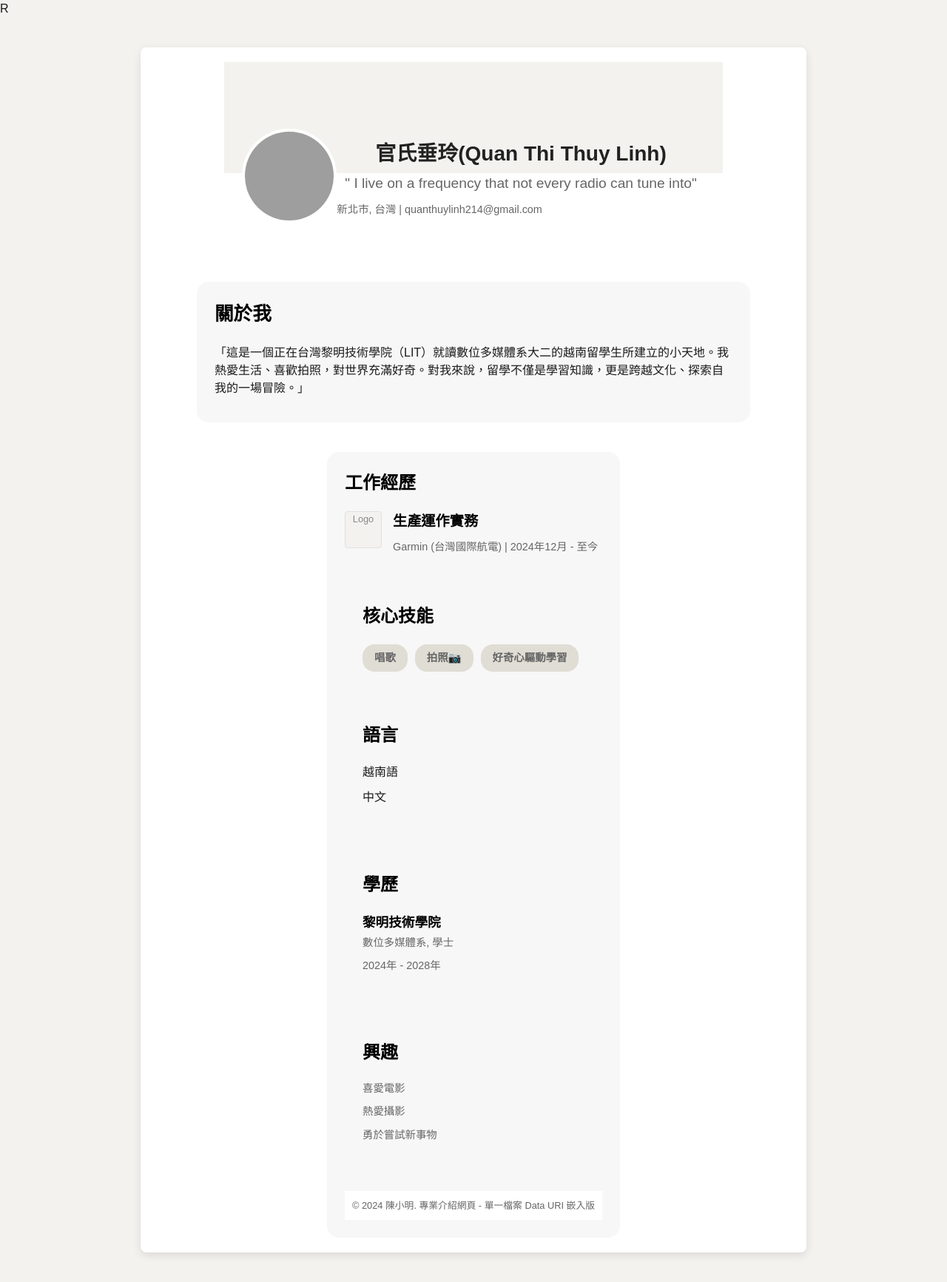
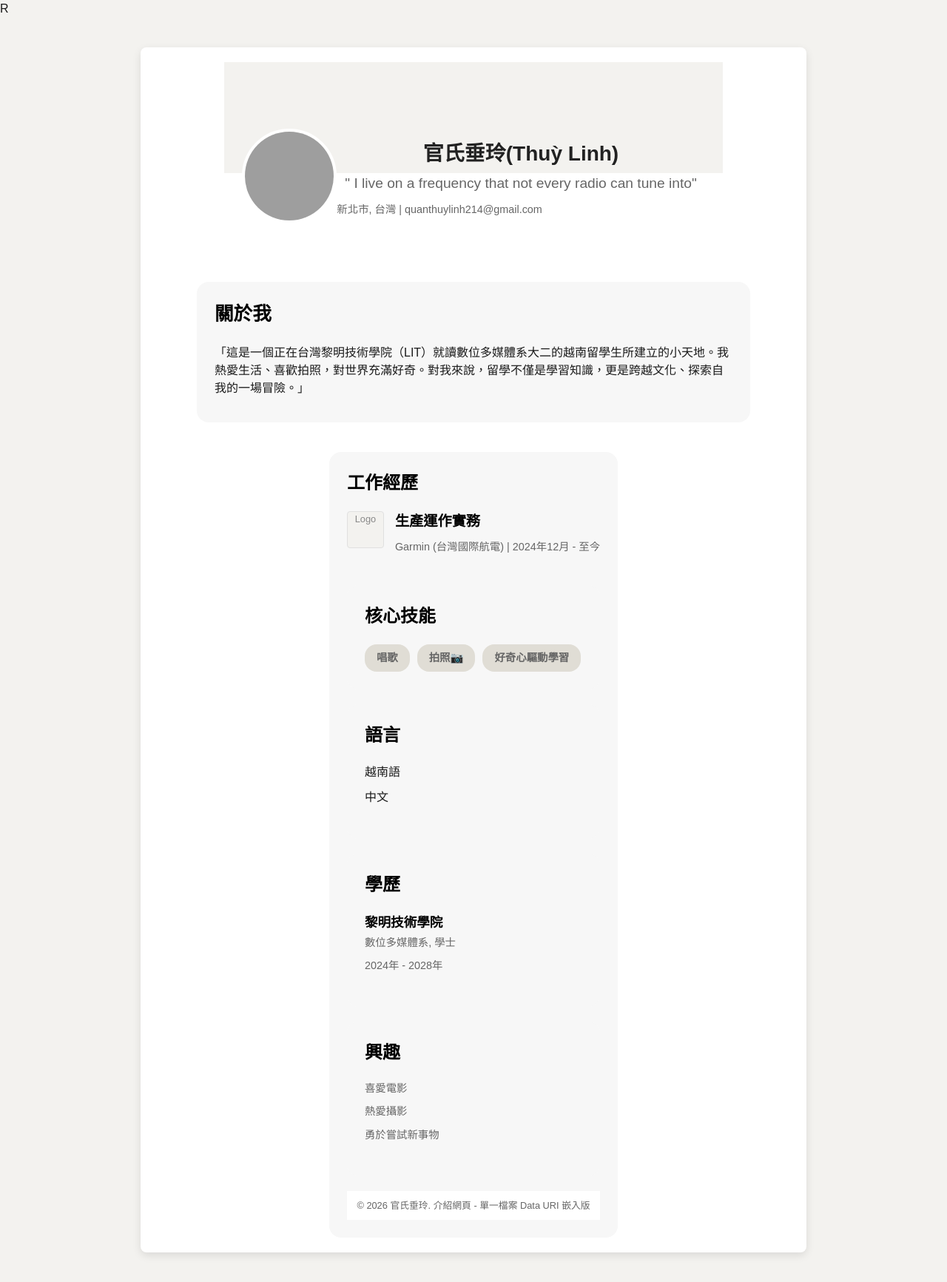
Before and after one commit to bd1131027-coder/chuilynguan, a plain HTML site: page index.html in a window 1280 px wide. Shown: the whole page at 74% size. Drawn offline with Linux system fonts and the light colour scheme; grey boxes are pictures that could not be loaded.

Commit message:
Update index.html

```diff
--- a/index.html
+++ b/index.html
@@ -269,7 +269,7 @@ R<!DOCTYPE html>
                 </div>
 
                 <div class="profile-text">
-                    <h1>官氏垂玲(Quan Thi Thuy Linh)</h1>
+                    <h1>官氏垂玲(Thuỳ Linh)</h1>
                     <p class="headline">" I live on a frequency that not every radio can tune into"</p>
                     <p class="contact-info">
                         新北市, 台灣 | quanthuylinh214@gmail.com
@@ -344,7 +344,7 @@ R<!DOCTYPE html>
         </section>
 
         <div class="footer">
-            &copy; 2024 陳小明. 專業介紹網頁 - 單一檔案 Data URI 嵌入版
+            &copy; 2026 官氏垂玲. 介紹網頁 - 單一檔案 Data URI 嵌入版
         </div>
 
     </div>
```
